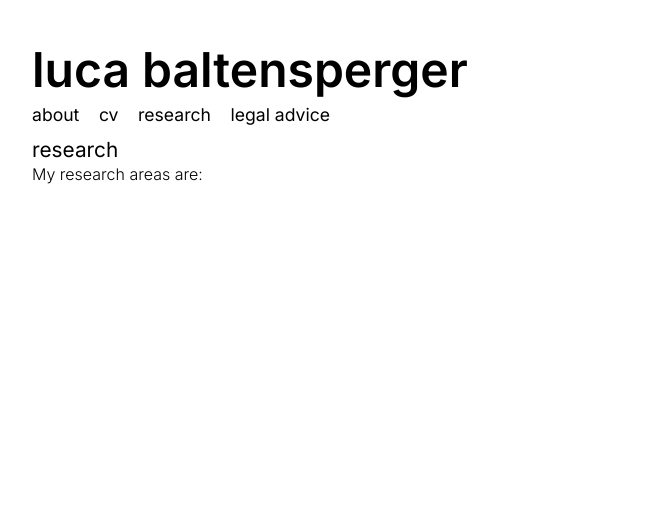
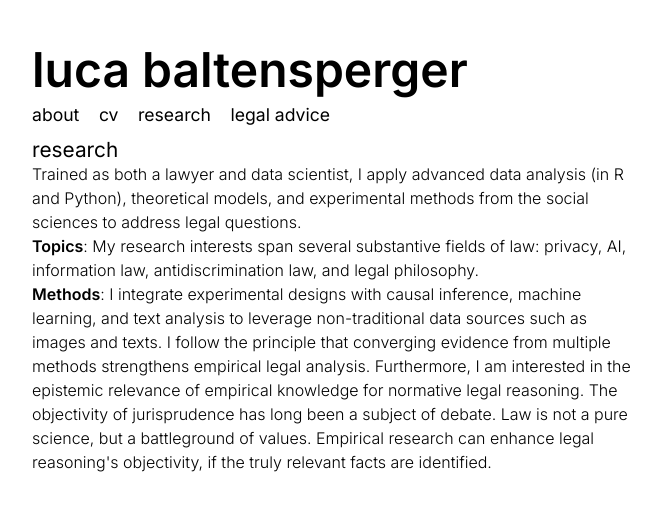
Before and after one commit to luca-balti/luca-balti.github.io, a plain HTML site: page research.html in a window 1280 px wide. Shown: the whole page, without its empty margins (208-869 px from the left). Drawn offline with Linux system fonts and the light colour scheme.

Commit message:
Update research.html

```diff
--- a/research.html
+++ b/research.html
@@ -54,6 +54,7 @@
       max-width: 600px;
       line-height: 1.5;
       margin-top: 0px;
+      margin-bottom: 0px;
     }
   </style>
 </head>
@@ -67,7 +68,27 @@
       <a href="legaladvice.html">legal advice</a>
     </nav>
     <h2>research</h2>
-    <p>My research areas are:</p>
-  </div>
+    <p>Trained as both a lawyer and data scientist, I apply advanced data analysis (in R and Python), theoretical
+      models, and experimental methods from the social sciences to address legal questions.
+    <p>
+
+    <p>
+    <B>Topics</B>: My research interests span several substantive fields of law:
+    privacy, AI, information law, antidiscrimination law, and legal philosophy.
+    </p>
+    <p><b>Methods</b>: I integrate experimental designs with causal inference,
+    machine learning, and text analysis to leverage non-traditional data
+    sources such as images and texts.
+    I follow the principle that converging evidence from multiple methods
+    strengthens empirical legal analysis.
+    Furthermore, I am interested in the epistemic relevance of empirical
+    knowledge for normative legal reasoning.
+    The objectivity of jurisprudence has long been a subject of debate.
+    Law is not a pure science, but a battleground of values.
+    Empirical research can enhance legal reasoning's objectivity,
+    if the truly relevant facts are identified.
+    </p>
+
+    </div>
 </body>
 </html>
```
